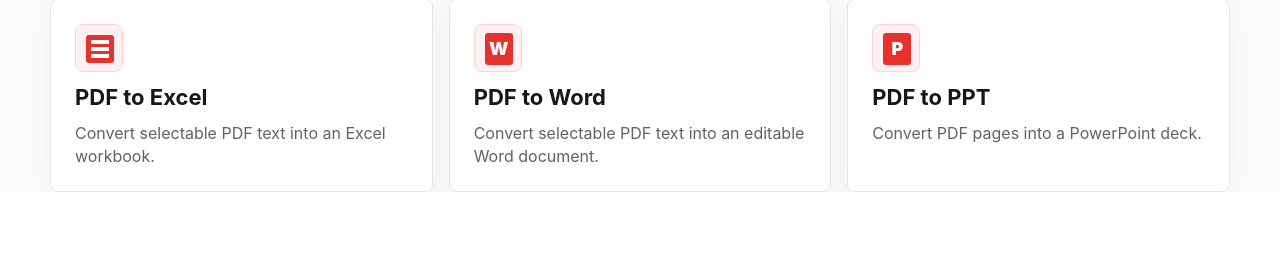
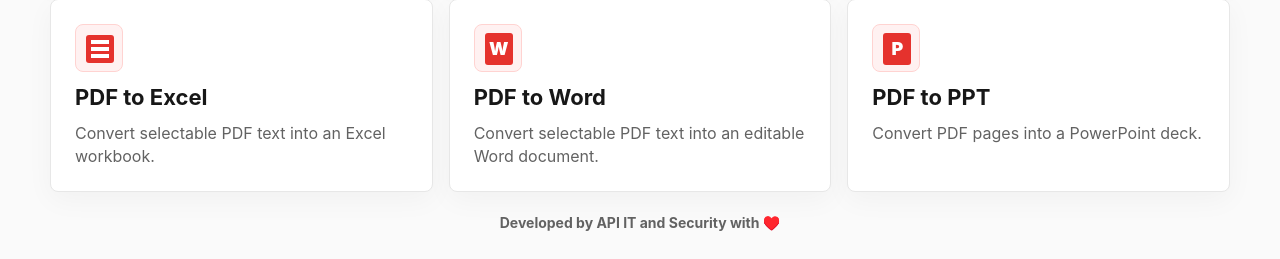
Before and after one commit to sujeetraj/we-love-pdf, a Flask app: page / in a window 1280 px wide. Shown: the part 856-1115 px from the top of the page. Before the commit the page ends 1048 px from the top, so only its background shows below. Run offline with Flask 3, Linux system fonts and the light colour scheme; some libraries are stand-ins or nearby versions.

Commit message:
Add application footer

```diff
--- a/static/styles.css
+++ b/static/styles.css
@@ -19,6 +19,16 @@
   margin: 0;
   background: #fafafa;
   color: var(--ink);
+}
+
+.site-footer {
+  display: flex;
+  justify-content: center;
+  padding: 22px 16px 28px;
+  color: var(--muted);
+  font-size: 14px;
+  font-weight: 700;
+  text-align: center;
 }
 
 button,
--- a/templates/index.html
+++ b/templates/index.html
@@ -241,5 +241,8 @@
         </div>
       </div>
     </main>
+    <footer class="site-footer">
+      Developed by API IT and Security with ♥️
+    </footer>
   </body>
 </html>
```
